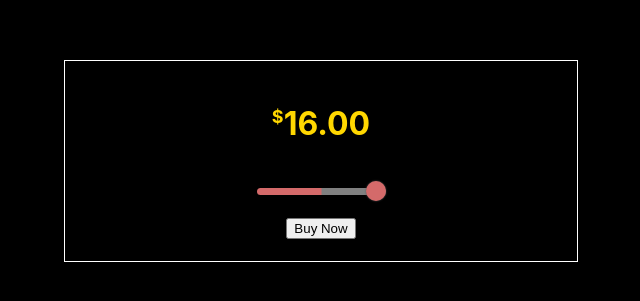
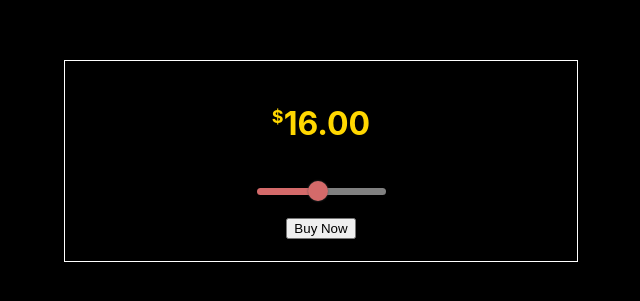
Before and after one commit to jcsmileyjr/range-slider, a React (Create React App) app in the folder react-range-slider/: page / in a window 1280 px wide. Shown: the part 239-540 px from the top of the page, without its empty margins (319-959 px from the left). Built offline with nearby package versions, Linux system fonts and the light colour scheme.

Commit message:
Bug fix: Slider not matching the input value

```diff
--- a/react-range-slider/src/App.js
+++ b/react-range-slider/src/App.js
@@ -35,6 +35,7 @@ function App() {
           min="1"
           max="20"
           step="1"
+          value={value}
           onChange={(e) => setValue(e.target.value)}
         />
         <button className="range__buyButton--style" type="button">
```
